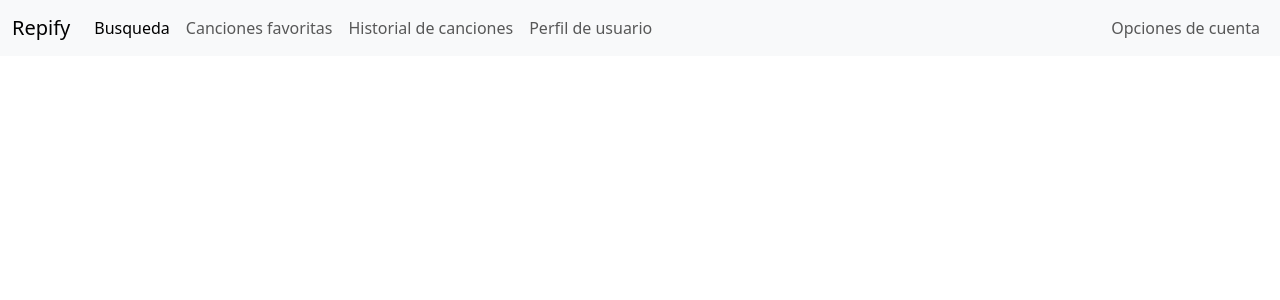
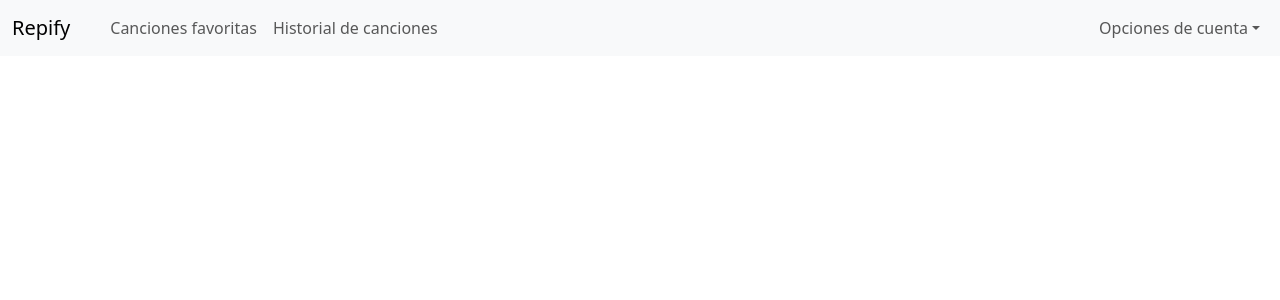
Before and after one commit to MiguelAngel861/MelodiHub, a Python web app: template templates/historial.html in a window 1280 px wide. Shown: the top 300 px of the page. Run offline with Jinja, Linux system fonts and the light colour scheme; the template is opened without the code that fills it, so the values that code supplies are empty.

Commit message:
Navbar terminada

```diff
--- a/templates/historial.html
+++ b/templates/historial.html
@@ -6,7 +6,7 @@
     <link href="https://cdn.jsdelivr.net/npm/bootstrap@5.3.3/dist/css/bootstrap.min.css" rel="stylesheet" integrity="sha384-QWTKZyjpPEjISv5WaRU9OFeRpok6YctnYmDr5pNlyT2bRjXh0JMhjY6hW+ALEwIH" crossorigin="anonymous">
     <script src="https://cdn.jsdelivr.net/npm/bootstrap@5.3.3/dist/js/bootstrap.bundle.min.js" integrity="sha384-YvpcrYf0tY3lHB60NNkmXc5s9fDVZLESaAA55NDzOxhy9GkcIdslK1eN7N6jIeHz" crossorigin="anonymous"></script>
 
-    <title>Document</title>
+    <title>Historial</title>
 </head>
 <body>
     <nav class="navbar navbar-expand-lg bg-body-tertiary">
@@ -18,7 +18,7 @@
           <div class="collapse navbar-collapse" id="navbarNav">
             <ul class="navbar-nav">
               <li class="nav-item">
-                <a class="nav-link active" aria-current="page" href="Repify.html">Busqueda</a>
+                <a class="nav-link active" aria-current="page" href="Repify.html"></a>
               </li>
               <li class="nav-item">
                 <a class="nav-link" href="cancionesFavoritas.html">Canciones favoritas</a>
@@ -26,14 +26,15 @@
               <li class="nav-item">
                 <a class="nav-link" href="Historial.html">Historial de canciones</a>
               </li>
-              <li class="nav-item">
-                <a class="nav-link" href="perfilUsuario.html">Perfil de usuario</a>
-              </li>
             </ul>
             <!-- Botón alineado a la derecha -->
             <ul class="navbar-nav ms-auto">
               <li class="nav-item dropdown">
-                <a class="nav-link" href="#">Opciones de cuenta</a>
+                <a class="nav-link dropdown-toggle" href="#" role="button" data-bs-toggle="dropdown" aria-expanded="false">Opciones de cuenta</a>
+                <ul class="dropdown-menu">
+                    <li><a class="dropdown-item" href="#">Perfil de usuario</a></li>
+                    <li><a class="dropdown-item" href="#">Iniciar sesion</a></li>
+                    <li><a class="dropdown-item" href="perfilUsuario.html">Terminar sesion</a></li>
               </li>
             </ul>
           </div>
```
